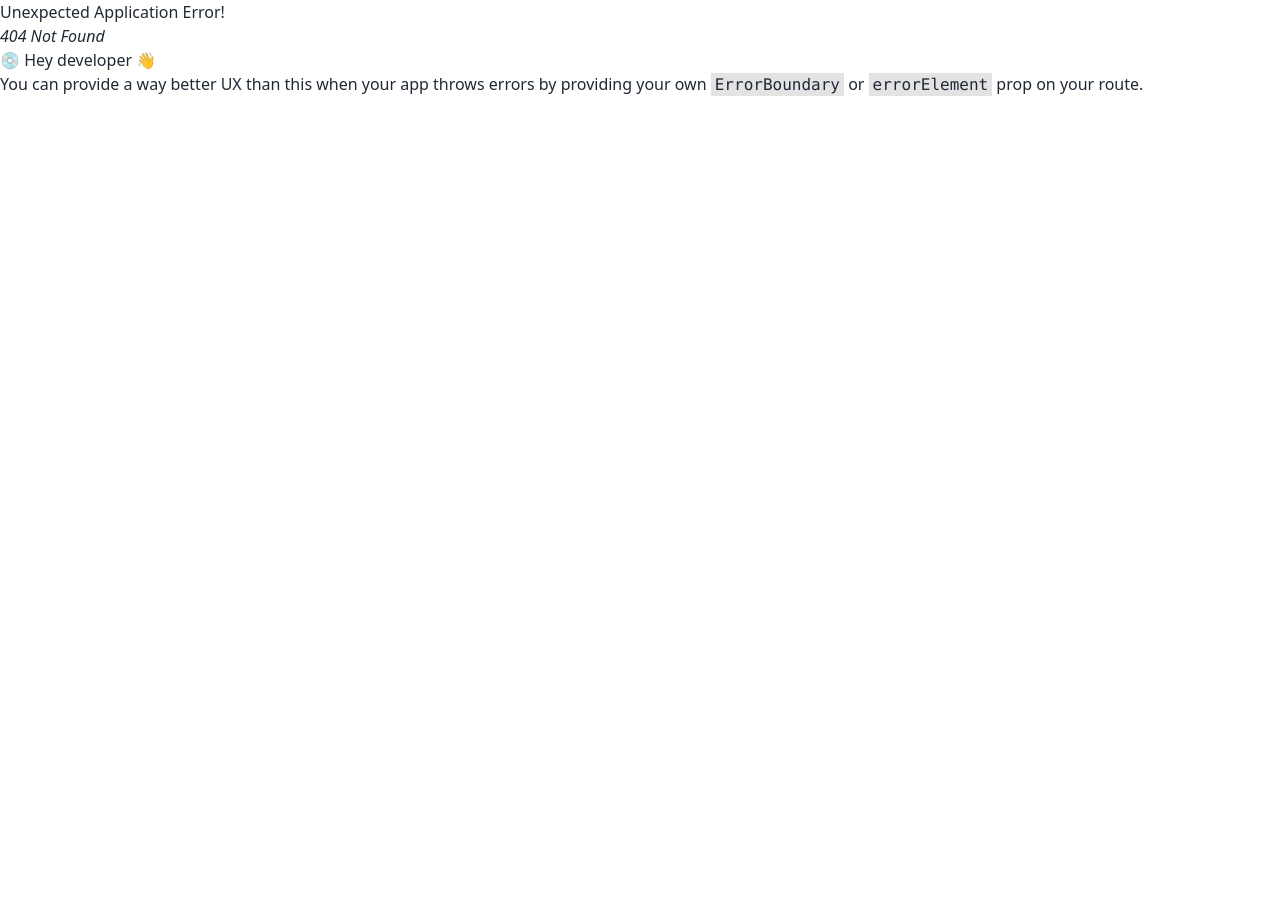
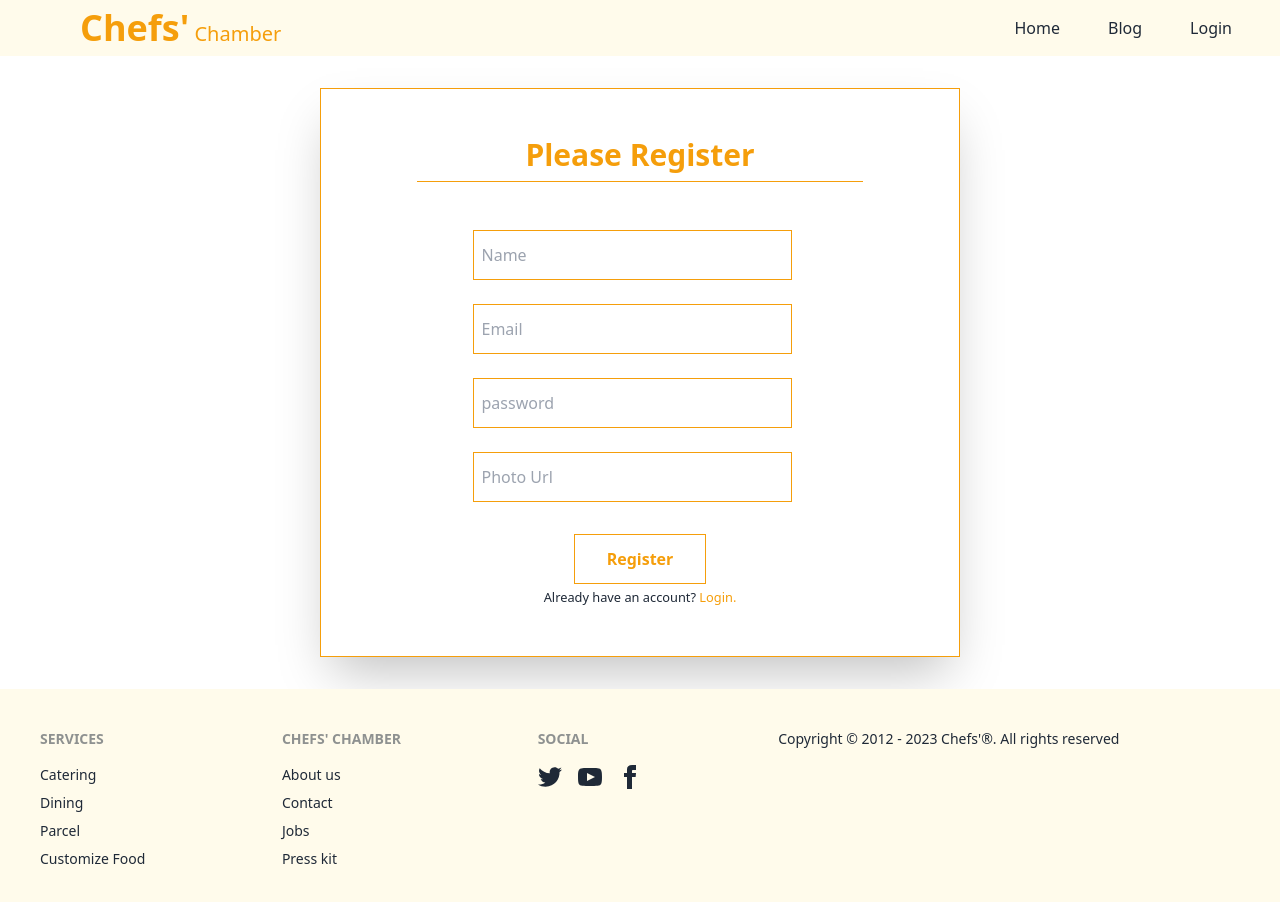
Before and after one commit to shakilkhan2/chefs_chamber, a React (Vite) app: page /register in a window 1280 px wide. Before the commit this address had no page. Shown: the top 902 px of the page. Before the commit the page ends 800 px from the top, so only its background shows below. Built offline with nearby package versions, Linux system fonts and the light colour scheme.

Commit message:
login register added

```diff
--- a/src/layout/main/Main.jsx
+++ b/src/layout/main/Main.jsx
@@ -1,12 +1,14 @@
 import React from "react";
 import { Outlet } from "react-router-dom";
 import Navbar from "../../pages/navbar/Navbar";
+import Footer from "../../pages/shared/footer/Footer";
 
 const Main = () => {
   return (
     <div>
       <Navbar />
       <Outlet />
+      <Footer />
     </div>
   );
 };
--- a/src/pages/chefInfo/ChefInfo.jsx
+++ b/src/pages/chefInfo/ChefInfo.jsx
@@ -1,5 +1,5 @@
 import React from "react";
-import { FaBeer, FaRegThumbsUp } from "react-icons/fa";
+import {  FaRegThumbsUp } from "react-icons/fa";
 import "./chefInfo.css";
 
 const ChefInfo = ({ chef }) => {
--- a/src/pages/home/Home.jsx
+++ b/src/pages/home/Home.jsx
@@ -1,7 +1,7 @@
 import React from "react";
 import "./home.css";
 import Cover from "../cover/Cover";
-import Footer from "../shared/footer/Footer";
+
 import { useLoaderData } from "react-router-dom";
 import ChefInfo from "../chefInfo/ChefInfo";
 import Subscribe from "../subscription/Subscribe";
@@ -26,7 +26,7 @@ const Home = () => {
       <div>
         <Subscribe />
       </div>
-      <Footer />
+
     </div>
   );
 };
--- a/src/pages/login/Login.jsx
+++ b/src/pages/login/Login.jsx
@@ -1,19 +1,54 @@
 import React from "react";
+import { Link } from "react-router-dom";
+import { FaGithub, FaGoogle, FaRegThumbsUp } from "react-icons/fa";
 
 const Login = () => {
   return (
-    <div className="bg-amber-500 w-[50%] mx-auto py-12 my-8 ">
-      <h1 className="text-center text-3xl text-white font-bold">Please Log in</h1>
+    <form className="bg-white border border-amber-500 w-[50%] mx-auto py-12 my-8 shadow-2xl">
+      <h1 className="text-center text-3xl text-amber-500 font-bold">
+        Please Log in
+      </h1>
+      <hr className="w-[70%] mx-auto mt-2 border-amber-500" />
       <div className="text-center">
-
         <br />
-        <input className="mr-4 pl-2 py-3 w-[50%] my-6" type="email" name="email" id="" placeholder="Email"/> <br />
-        <input className="mr-4 pl-2 py-3 w-[50%]" type="password" name="password" id="" placeholder="password"/> <br />
-        <button className="text-center bg-white text-amber-500 px-8 my-4">
-            Subscribe
-          </button>
+        <input
+          className="mr-4 pl-2 py-3 w-[50%] my-6 border border-amber-500"
+          type="email"
+          name="email"
+          id=""
+          placeholder="Email"
+        />{" "}
+        <br />
+        <input
+          className="mr-4 pl-2 py-3 w-[50%] border border-amber-500"
+          type="password"
+          name="password"
+          id=""
+          placeholder="password"
+        />{" "}
+        <br />
+        <button className="text-center border border-amber-500 bg-white text-amber-500 px-8 py-3 mt-8 font-semibold hover:text-white hover:bg-amber-500">
+          Login
+        </button>
+        <p>
+          <small>
+            Don’t have an account?{" "}
+            <span className="text-amber-500 hover:underline">
+              <Link to="/register">Create an account.</Link>
+            </span>
+          </small>
+        </p>
       </div>
-    </div>
+      <div className="flex w-full px-4 mt-4">
+        <div className="grid h-15 flex-grow hover:border border-amber-500 cursor-pointer card bg-base-300  place-items-center">
+        <div className="flex items-center"><FaGoogle /> <p className="ml-2">Continue with Google</p></div>
+        </div>
+        <div className="divider divider-horizontal">OR</div>
+        <div className="grid h-15 flex-grow hover:border border-amber-500 cursor-pointer card bg-base-300  place-items-center">
+          <div className="flex items-center"><FaGithub /> <p className="ml-2">Continue with Github</p></div>
+        </div>
+      </div>
+    </form>
   );
 };
 
--- a/src/pages/register/Register.jsx
+++ b/src/pages/register/Register.jsx
@@ -1,10 +1,61 @@
 import React from "react";
+import { Link } from "react-router-dom";
 
 const Register = () => {
   return (
-    <div>
-      <h1>Please register.</h1>
-    </div>
+    <form className="bg-white border border-amber-500 w-[50%] mx-auto py-12 my-8 shadow-2xl">
+      <h1 className="text-center text-3xl text-amber-500 font-bold">
+        Please Register
+      </h1>
+      <hr className="w-[70%] mx-auto mt-2 border-amber-500" />
+      <div className="text-center">
+        <br />
+        <input
+          className="mr-4 pl-2 py-3 w-[50%] my-6 border border-amber-500"
+          type="text"
+          name="name"
+          id=""
+          placeholder="Name"
+        />{" "}
+        <input
+          className="mr-4 pl-2 py-3 w-[50%] mb-6 border border-amber-500"
+          type="email"
+          name="email"
+          id=""
+          placeholder="Email"
+          required
+        />{" "}
+        <br />
+        <input
+          className="mr-4 pl-2 py-3 w-[50%] border border-amber-500"
+          type="password"
+          name="password"
+          id=""
+          placeholder="password"
+          required
+        />{" "}
+        <br />
+        <input
+          className="mr-4 pl-2 py-3 w-[50%] border border-amber-500 mt-6"
+          type="Photurl"
+          name="photo"
+          id=""
+          placeholder="Photo Url"
+        />{" "}
+        <br />
+        <button className="text-center  border border-amber-500 bg-white text-amber-500 px-8 py-3 mt-8 font-semibold hover:text-white hover:bg-amber-500">
+         Register
+        </button>
+        <p>
+          <small>
+          Already have an account? {" "}
+            <span className="text-amber-500 hover:underline">
+              <Link to="/login">Login.</Link>
+            </span>
+          </small>
+        </p>
+      </div>
+    </form>
   );
 };
 
--- a/src/routes/Routes.jsx
+++ b/src/routes/Routes.jsx
@@ -3,6 +3,7 @@ import Main from "../layout/main/Main";
 import Home from "../pages/home/Home";
 import Blog from "../pages/blog/Blog";
 import Login from "../pages/login/Login";
+import Register from "../pages/register/Register";
 
 const router = createBrowserRouter([
   {
@@ -21,6 +22,10 @@ const router = createBrowserRouter([
       {
         path: "/login",
         element: <Login/>
+      },
+      {
+        path: "/register",
+        element: <Register/>
       }
     ],
   },
```
